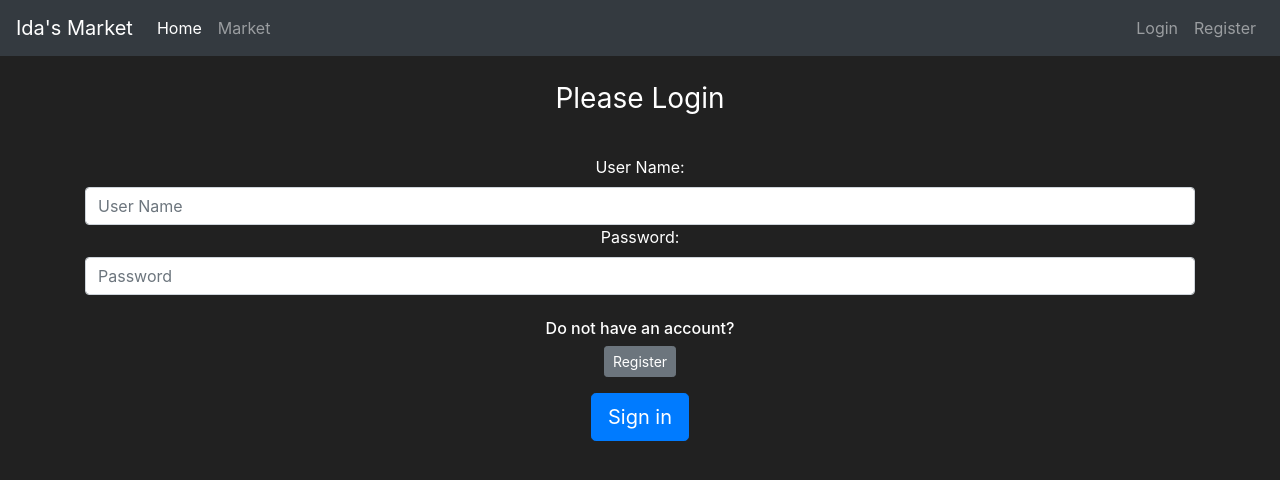
After one commit to Idadelveloper/ida-flask-ecommerce-site, a Flask app: page /login in a window 1280 px wide. The commit adds this page. Shown: the top 480 px of the page. Run offline with Flask 2, Linux system fonts and the light colour scheme; some libraries are stand-ins or nearby versions.

Commit message:
Add login page

```diff
--- a/market/forms.py
+++ b/market/forms.py
@@ -22,3 +22,9 @@ class RegisterForm(FlaskForm):
     password1 = PasswordField(label='Password:', validators=[Length(min=6), DataRequired()])
     password2 = PasswordField(label='Confirm Password:', validators=[EqualTo('password1'), DataRequired()])
     submit = SubmitField(label='Create Account')
+
+
+class LoginForm(FlaskForm):
+    username = StringField(label='User Name:', validators=[DataRequired()])
+    password = PasswordField(label='Password:', validators=[DataRequired()])
+    submit = SubmitField(label='Sign in')
--- a/market/routes.py
+++ b/market/routes.py
@@ -1,7 +1,7 @@
 from market import app
 from flask import flash, render_template, redirect, url_for
 from market.models import Item, User
-from market.forms import RegisterForm
+from market.forms import RegisterForm, LoginForm
 from market import db
 
 
@@ -34,3 +34,9 @@ def register_page():
             flash(f'There was an error in creating a user: {err_msg}', category='danger')
 
     return render_template('register.html', form=form)
+
+
+@app.route('/login', methods=['GET', 'POST'])
+def login_page():
+    form = LoginForm()
+    return render_template('login.html', form=form)
--- a/market/templates/base.html
+++ b/market/templates/base.html
@@ -29,7 +29,7 @@
             </ul>
             <ul class="navbar-nav">
                 <li class="nav-item">
-                    <a class="nav-link" href="#">Login</a>
+                    <a class="nav-link" href="{{ url_for('login_page') }}">Login</a>
                 </li>
                 <li class="nav-item">
                     <a class="nav-link" href="{{ url_for('register_page') }}">Register</a>
--- /dev/null
+++ b/market/templates/login.html
@@ -0,0 +1,34 @@
+{% extends 'base.html' %}
+
+{% block title %}
+Login Page
+{% endblock %}
+
+{% block content %}
+    <body class="text-center">
+        <div class="container">
+            <form method="POST" class="form-signin" style="color:white">
+                {{ form.hidden_tag() }}
+                <img class="mb-4" src="">
+                <h1 class="h3 mb-3 font-weight-normal">
+                    Please Login
+                </h1>
+                <br>
+                {{ form.username.label() }}
+                {{ form.username(class="form-control", placeholder="User Name") }}
+
+                {{ form.password.label() }}
+                {{ form.password(class="form-control", placeholder="Password") }}
+
+                <br>
+
+                <div class="checkbox mb-3">
+                    <h6>Do not have an account?</h6>
+                    <a class="btn btn-sm btn-secondary" href="{{ url_for('register_page') }}">Register</a>
+                </div>
+
+                {{ form.submit(class="btn btn-lg btn-clock btn-primary") }}
+            </form>
+        </div>
+    </body>
+{% endblock %}
--- a/market/templates/register.html
+++ b/market/templates/register.html
@@ -28,6 +28,12 @@ Register Page
                 {{ form.password2(class="form-control", placeholder="Confirm Password") }}
 
                 <br>
+
+                <div class="checkbox mb-3">
+                    <h6>Already have an account?</h6>
+                    <a class="btn btn-sm btn-secondary" href="{{ url_for('login_page') }}">Sign In</a>
+                </div>
+
                 {{ form.submit(class="btn btn-lg btn-block btn-primary") }}
 
             </form>
```
